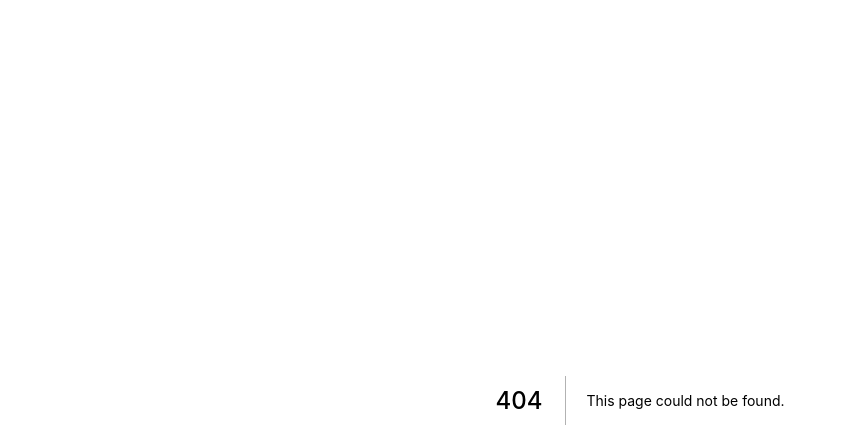
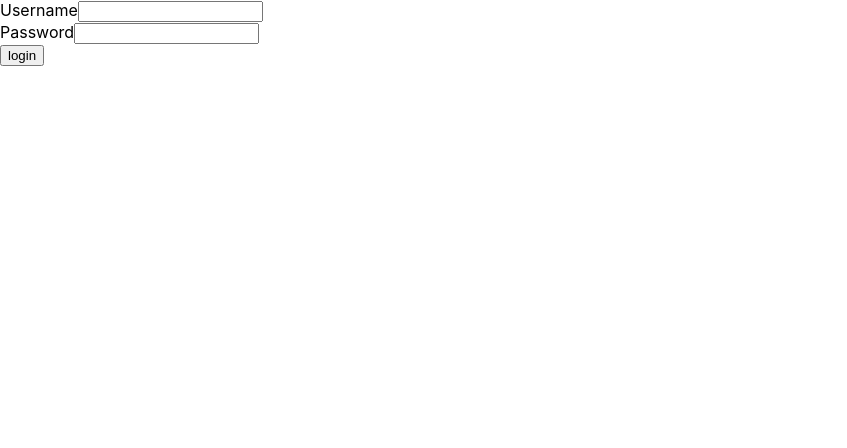
Before and after one commit to INOCcent-afk/my-stack, a Next.js app in the folder client/: page /login in a window 1280 px wide. Before the commit this address had no page. Shown: the top 448 px of the page, without its empty margins (0-847 px from the left). Built offline with nearby package versions, Linux system fonts and the light colour scheme.

Commit message:
added cookies

```diff
--- a/client/src/generated/graphql.ts
+++ b/client/src/generated/graphql.ts
@@ -1,6 +1,6 @@
 import { GraphQLClient } from 'graphql-request';
 import { RequestInit } from 'graphql-request/dist/types.dom';
-import { useQuery, UseQueryOptions } from 'react-query';
+import { useMutation, UseMutationOptions, useQuery, UseQueryOptions } from 'react-query';
 export type Maybe<T> = T | null;
 export type InputMaybe<T> = Maybe<T>;
 export type Exact<T extends { [key: string]: unknown }> = { [K in keyof T]: T[K] };
@@ -103,6 +103,13 @@ export type UsernamePasswordInput = {
   username: Scalars['String'];
 };
 
+export type LoginMutationVariables = Exact<{
+  options: UsernamePasswordInput;
+}>;
+
+
+export type LoginMutation = { __typename?: 'Mutation', login: { __typename?: 'UserResponse', errors?: Array<{ __typename?: 'FieldError', field: string, message: string }> | null | undefined, user?: { __typename?: 'User', id: number, username: string } | null | undefined } };
+
 export type MeQueryVariables = Exact<{ [key: string]: never; }>;
 
 
@@ -114,6 +121,33 @@ export type PostsQueryVariables = Exact<{ [key: string]: never; }>;
 export type PostsQuery = { __typename?: 'Query', posts: Array<{ __typename?: 'Post', id: number, createdAt: string, updatedAt: string, title: string, description?: string | null | undefined }> };
 
 
+export const LoginDocument = `
+    mutation Login($options: UsernamePasswordInput!) {
+  login(options: $options) {
+    errors {
+      field
+      message
+    }
+    user {
+      id
+      username
+    }
+  }
+}
+    `;
+export const useLoginMutation = <
+      TError = unknown,
+      TContext = unknown
+    >(
+      client: GraphQLClient,
+      options?: UseMutationOptions<LoginMutation, TError, LoginMutationVariables, TContext>,
+      headers?: RequestInit['headers']
+    ) =>
+    useMutation<LoginMutation, TError, LoginMutationVariables, TContext>(
+      'Login',
+      (variables?: LoginMutationVariables) => fetcher<LoginMutation, LoginMutationVariables>(client, LoginDocument, variables, headers)(),
+      options
+    );
 export const MeDocument = `
     query Me {
   me {
--- a/client/src/lib/clients/graphqlRequestClient.ts
+++ b/client/src/lib/clients/graphqlRequestClient.ts
@@ -1,5 +1,10 @@
 import { GraphQLClient } from "graphql-request";
 
-const graphqlRequestClient = new GraphQLClient("http://localhost:4000/graphql");
+const graphqlRequestClient = new GraphQLClient(
+  "http://localhost:4000/graphql",
+  {
+    credentials: "include",
+  }
+);
 
 export default graphqlRequestClient;
--- /dev/null
+++ b/client/src/pages/login.tsx
@@ -0,0 +1,70 @@
+import React, { FormEvent, SyntheticEvent, useState } from "react";
+import { LoginMutation, useLoginMutation } from "../generated/graphql";
+import graphqlRequestClient from "../lib/clients/graphqlRequestClient";
+
+const login = () => {
+  const [userData, setUserData] = useState({
+    username: "",
+    password: "",
+  });
+  const [errors, setErrors] = useState({
+    field: "",
+    message: "",
+  });
+
+  const handleLogInData = (e: SyntheticEvent<HTMLInputElement>): void => {
+    setUserData({
+      ...userData,
+      [e.currentTarget.name]: e.currentTarget.value,
+    });
+  };
+
+  const loginMutation = useLoginMutation<LoginMutation | Error>(
+    graphqlRequestClient,
+    {
+      onSuccess: (data: LoginMutation) => {
+        if (data.login.user) {
+        } else {
+          setErrors({
+            field: data.login.errors![0].field,
+            message: data.login.errors![0].message,
+          });
+        }
+      },
+    }
+  );
+
+  const onSubmit = (e: FormEvent) => {
+    e.preventDefault();
+    loginMutation.mutate({ options: userData });
+  };
+
+  return (
+    <form onSubmit={onSubmit}>
+      {errors.field && errors.message && (
+        <h1 style={{ color: "red" }}>
+          {errors.field}: {errors.message}
+        </h1>
+      )}
+      <label htmlFor="username">Username</label>
+      <input
+        type="text"
+        value={userData.username}
+        name="username"
+        onChange={(e) => handleLogInData(e)}
+      />
+      <br />
+      <label htmlFor="password">Password</label>
+      <input
+        type="password"
+        value={userData.password}
+        name="password"
+        onChange={(e) => handleLogInData(e)}
+      />
+      <br />
+      <button type="submit">login</button>
+    </form>
+  );
+};
+
+export default login;
```
Also changed, not shown: client/src/graphql/mutations/login.graphql (added, +12 -0 lines).
